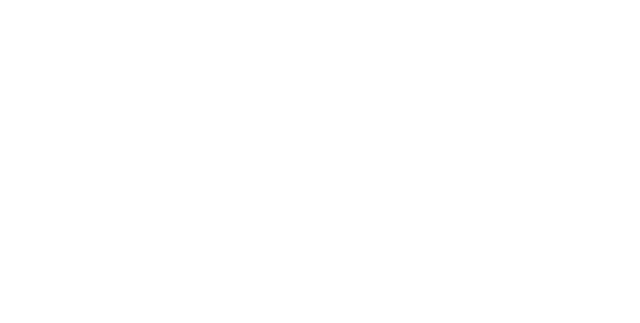
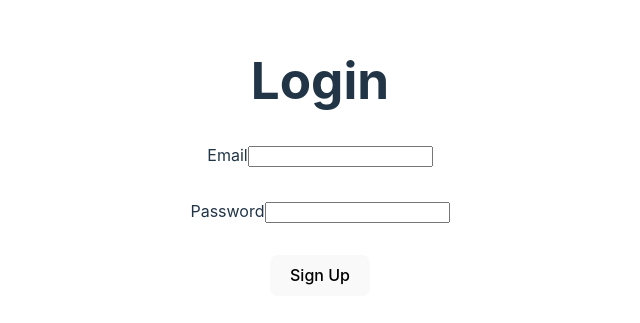
Before and after one commit to kumankai/munch, a React (Vite) app in the folder munch-app/: page /login in a window 1280 px wide. Shown: the part 243-566 px from the top of the page, without its empty margins (320-960 px from the left). Built offline with nearby package versions, Linux system fonts and the light colour scheme.

Commit message:
Made login page

```diff
--- a/munch-app/src/views/Login.tsx
+++ b/munch-app/src/views/Login.tsx
@@ -1,6 +1,59 @@
+import { useState } from 'react'
+import { useNavigate } from 'react-router-dom'
+
 const Login = () => {
+    const [formData, setFormData] = useState({
+        email: '',
+        password: ''
+    })
+    const navigate = useNavigate()
+
+    const handleChange = (e: React.ChangeEvent<HTMLInputElement>) => {
+        const { name, value } = e.target
+        setFormData(prev => ({
+            ...prev,
+            [name]: value
+        }))
+    }
+
+    const handleSubmit = (e: React.FormEvent) => {
+        e.preventDefault()
+
+        console.log('Form submitted:', formData)
+        navigate('/')
+    }
+
     return (
-        <></>
+        <div className="login-container">
+            <div className="login-box">
+                <h1>Login</h1>
+                <form onSubmit={handleSubmit}>
+                    <div className="form-group">
+                        <label htmlFor="email">Email</label>
+                        <input
+                            type="email"
+                            id="email"
+                            name="email"
+                            value={formData.email}
+                            onChange={handleChange}
+                            required
+                        />
+                    </div>
+                    <div className="form-group">
+                        <label htmlFor="password">Password</label>
+                        <input
+                            type="password"
+                            id="password"
+                            name="password"
+                            value={formData.password}
+                            onChange={handleChange}
+                            required
+                        />
+                    </div>
+                    <button type="submit">Sign Up</button>
+                </form>
+            </div>
+        </div>
     )
 }
 
```
Also changed, not shown: munch-app/src/styles/Login.css (added).
